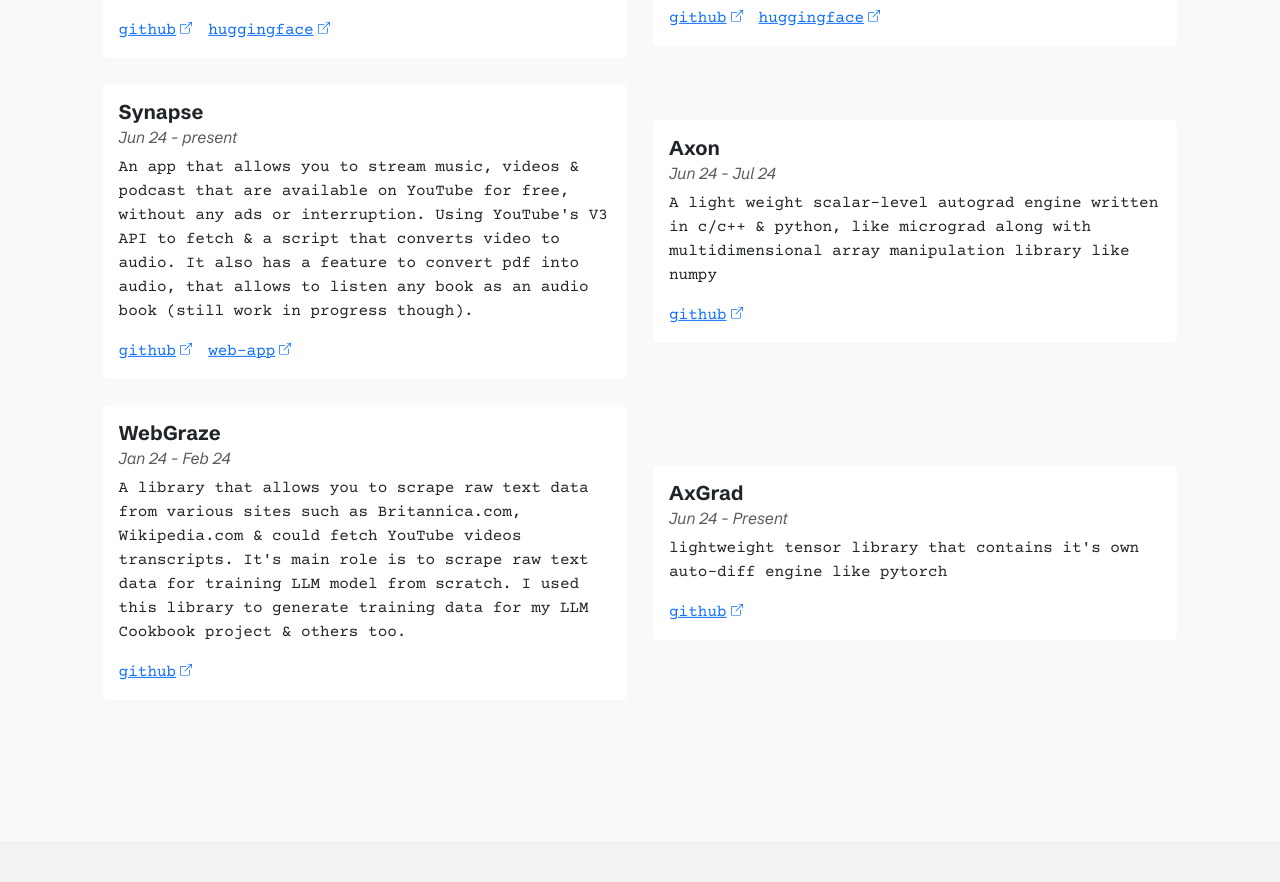
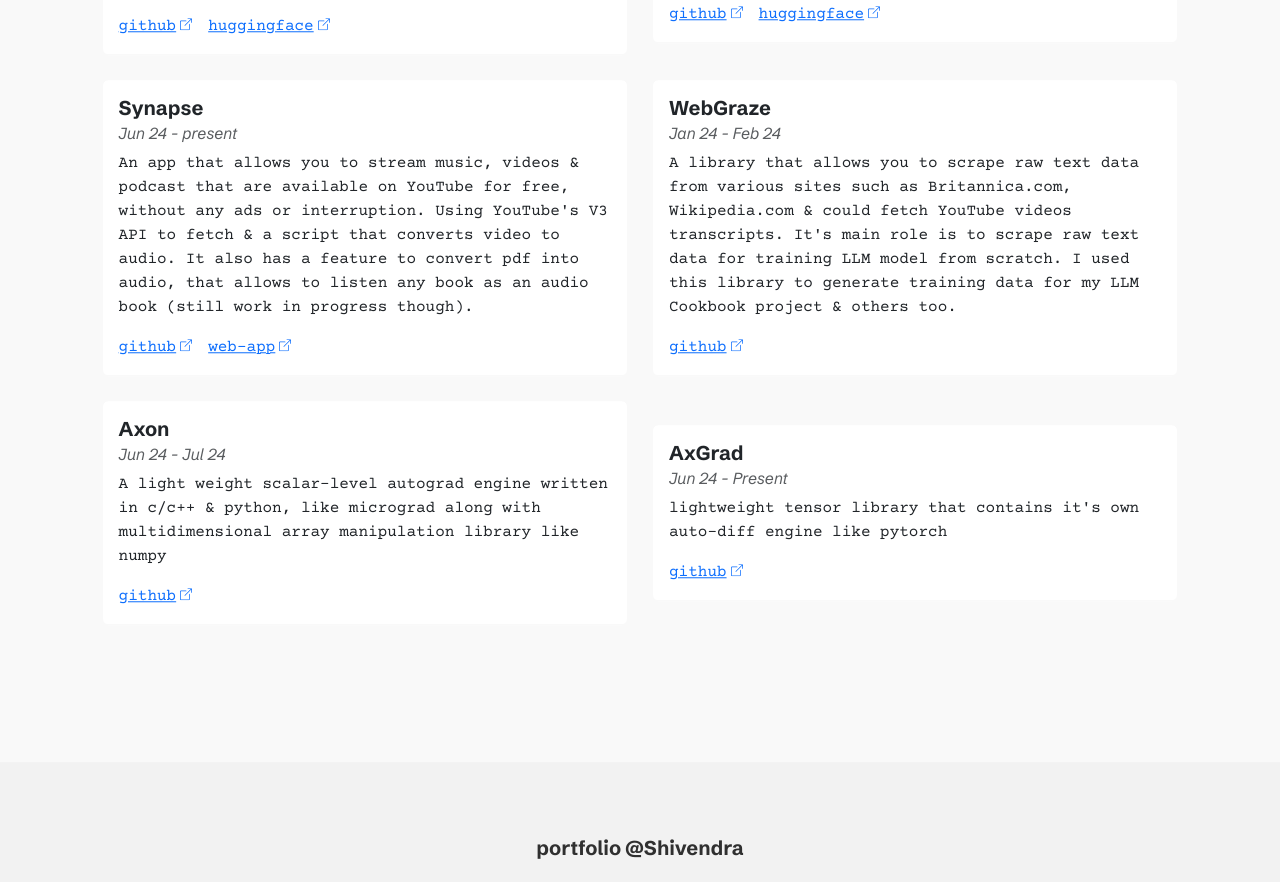
Before and after one commit to shivendrra/shivendrra, a React (Create React App) app in the folder portfolio site/: page / in a window 1280 px wide. Shown: the part 2638-3520 px from the top of the page. Built offline with nearby package versions, Linux system fonts and the light colour scheme; a web font is replaced by a local one.

Commit message:
fixed the design

```diff
--- a/portfolio site/src/components/sub-comps/projects.js
+++ b/portfolio site/src/components/sub-comps/projects.js
@@ -86,13 +86,13 @@ export default function projects() {
         <div className='col-lg-6'>
           <div className='card'>
             <div className='card-body'>
-              <h5 className='card-title'>Axon</h5>
-              <h6 className='card-subtitle mb-2 text-body-secondary'><em>Jun 24 - Jul 24</em></h6>
+              <h5 className='card-title'>WebGraze</h5>
+              <h6 className='card-subtitle mb-2 text-body-secondary'><em>Jan 24 - Feb 24</em></h6>
               <p className='card-text'>
-                A light weight scalar-level autograd engine written in c/c++ & python, like micrograd along with multidimensional array manipulation library like numpy
+                A library that allows you to scrape raw text data from various sites such as Britannica.com, Wikipedia.com & could fetch YouTube videos transcripts. It's main role is to scrape raw text data for training LLM model from scratch. I used this library to generate training data for my LLM Cookbook project & others too.
               </p>
               <div className='col-lg-12 d-flex'>
-                <a className='card-link d-flex align-items-baseline' href='https://github.com/shivendrra/axon'>github
+                <a className='card-link d-flex align-items-baseline' href='https://github.com/shivendrra/web-graze'>github
                   <svg xmlns='http://www.w3.org/2000/svg' width='12' height='12' fill='currentColor' className='bi bi-box-arrow-up-right ms-1' viewBox='0 0 16 16'>
                     <path fill-rule='evenodd' d='M8.636 3.5a.5.5 0 0 0-.5-.5H1.5A1.5 1.5 0 0 0 0 4.5v10A1.5 1.5 0 0 0 1.5 16h10a1.5 1.5 0 0 0 1.5-1.5V7.864a.5.5 0 0 0-1 0V14.5a.5.5 0 0 1-.5.5h-10a.5.5 0 0 1-.5-.5v-10a.5.5 0 0 1 .5-.5h6.636a.5.5 0 0 0 .5-.5' />
                     <path fill-rule='evenodd' d='M16 .5a.5.5 0 0 0-.5-.5h-5a.5.5 0 0 0 0 1h3.793L6.146 9.146a.5.5 0 1 0 .708.708L15 1.707V5.5a.5.5 0 0 0 1 0z' />
@@ -105,13 +105,13 @@ export default function projects() {
         <div className='col-lg-6'>
           <div className='card'>
             <div className='card-body'>
-              <h5 className='card-title'>WebGraze</h5>
-              <h6 className='card-subtitle mb-2 text-body-secondary'><em>Jan 24 - Feb 24</em></h6>
+              <h5 className='card-title'>Axon</h5>
+              <h6 className='card-subtitle mb-2 text-body-secondary'><em>Jun 24 - Jul 24</em></h6>
               <p className='card-text'>
-                A library that allows you to scrape raw text data from various sites such as Britannica.com, Wikipedia.com & could fetch YouTube videos transcripts. It's main role is to scrape raw text data for training LLM model from scratch. I used this library to generate training data for my LLM Cookbook project & others too.
+                A light weight scalar-level autograd engine written in c/c++ & python, like micrograd along with multidimensional array manipulation library like numpy
               </p>
               <div className='col-lg-12 d-flex'>
-                <a className='card-link d-flex align-items-baseline' href='https://github.com/shivendrra/web-graze'>github
+                <a className='card-link d-flex align-items-baseline' href='https://github.com/shivendrra/axon'>github
                   <svg xmlns='http://www.w3.org/2000/svg' width='12' height='12' fill='currentColor' className='bi bi-box-arrow-up-right ms-1' viewBox='0 0 16 16'>
                     <path fill-rule='evenodd' d='M8.636 3.5a.5.5 0 0 0-.5-.5H1.5A1.5 1.5 0 0 0 0 4.5v10A1.5 1.5 0 0 0 1.5 16h10a1.5 1.5 0 0 0 1.5-1.5V7.864a.5.5 0 0 0-1 0V14.5a.5.5 0 0 1-.5.5h-10a.5.5 0 0 1-.5-.5v-10a.5.5 0 0 1 .5-.5h6.636a.5.5 0 0 0 .5-.5' />
                     <path fill-rule='evenodd' d='M16 .5a.5.5 0 0 0-.5-.5h-5a.5.5 0 0 0 0 1h3.793L6.146 9.146a.5.5 0 1 0 .708.708L15 1.707V5.5a.5.5 0 0 0 1 0z' />
```
Also changed, not shown: 7 other files (tests, documents, lock files or other folders).
